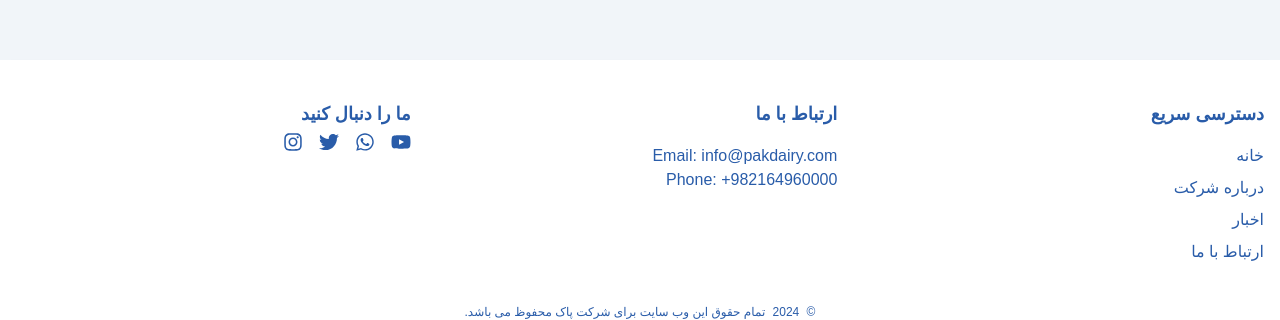
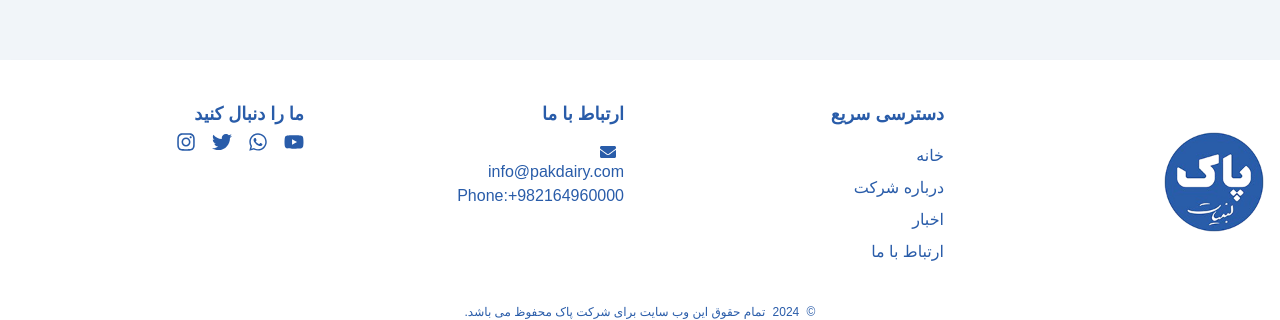
Before and after one commit to madixiu/pakdairy, a Next.js app: page / in a window 1280 px wide. Shown: the part 3500-3820 px from the top of the page. Built offline with nearby package versions, Linux system fonts and the light colour scheme; a web font is replaced by a local one.

Commit message:
+logo to footer

```diff
--- a/src/app/Components/Footer.jsx
+++ b/src/app/Components/Footer.jsx
@@ -1,15 +1,24 @@
 // components/Footer.js
 
 import React from 'react';
-import SocialMediaIcons from './contact/SocialMediaIcons';
-import { FaYoutube, FaWhatsapp, FaTwitter, FaInstagram } from 'react-icons/fa';
+import { FaYoutube, FaWhatsapp, FaTwitter, FaInstagram,FaEnvelope } from 'react-icons/fa';
 import Image from 'next/image';
 
 function Footer() {
   return (
-    <footer className="bg-white text-primary  shadow-lg">
-      <div className="container mx-auto px-4 py-10 grid grid-cols-1 md:grid-cols-3 gap-8">
+    <footer className="bg-white text-primary shadow-lg">
+      <div className="container mx-auto px-4 py-10 grid grid-cols-1 md:grid-cols-4 gap-8">
+
         {/* Logo Section */}
+        <div className="flex items-center justify-center md:justify-start">
+          <Image
+            src="/logo.png" // Replace with your logo path
+            alt="Company Logo"
+            width={100} // Adjust width as needed
+            height={100} // Adjust height as needed
+          />
+        </div>
+
         {/* Quick Access Section */}
         <div>
           <h3 className="text-lg font-bold mb-4">دسترسی سریع</h3>
@@ -40,14 +49,14 @@ function Footer() {
         {/* Contact Us Section */}
         <div>
           <h3 className="text-lg font-bold mb-4">ارتباط با ما</h3>
-          <p>
-            Email:{' '}
+          <span>
+          <FaEnvelope className="mr-2" /> {/* Email icon */}
             <a href="mailto:info@example.com" className="hover:underline">
               info@pakdairy.com
             </a>
-          </p>
+          </span>
           <p>
-            Phone:{' '}
+            Phone:
             <a href="tel:+1234567890" className="hover:underline">
               +982164960000
             </a>
@@ -62,7 +71,7 @@ function Footer() {
               href="https://www.youtube.com"
               target="_blank"
               rel="noopener noreferrer"
-              className=" hover:text-red-600 transition-colors duration-100 me-2"
+              className="hover:text-red-600 transition-colors duration-100 me-2"
             >
               <FaYoutube size={20} />
             </a>
@@ -70,7 +79,7 @@ function Footer() {
               href="https://wa.me/989981440061"
               target="_blank"
               rel="noopener noreferrer"
-              className="hover:text-green-500  transition-colors duration-100 mx-2"
+              className="hover:text-green-500 transition-colors duration-100 mx-2"
             >
               <FaWhatsapp size={20} />
             </a>
```
